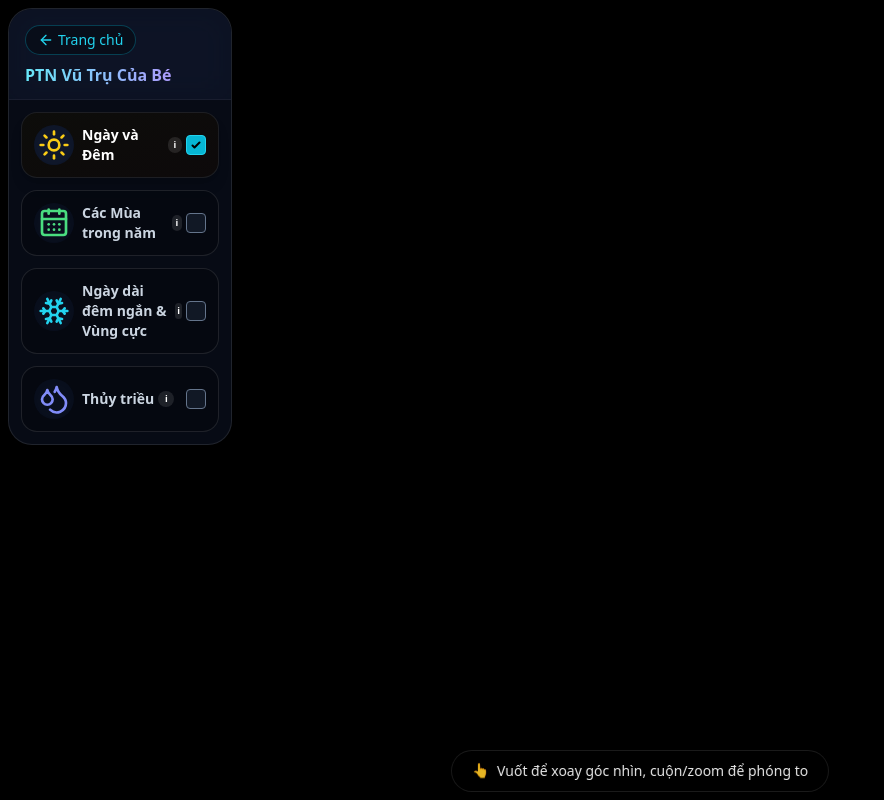
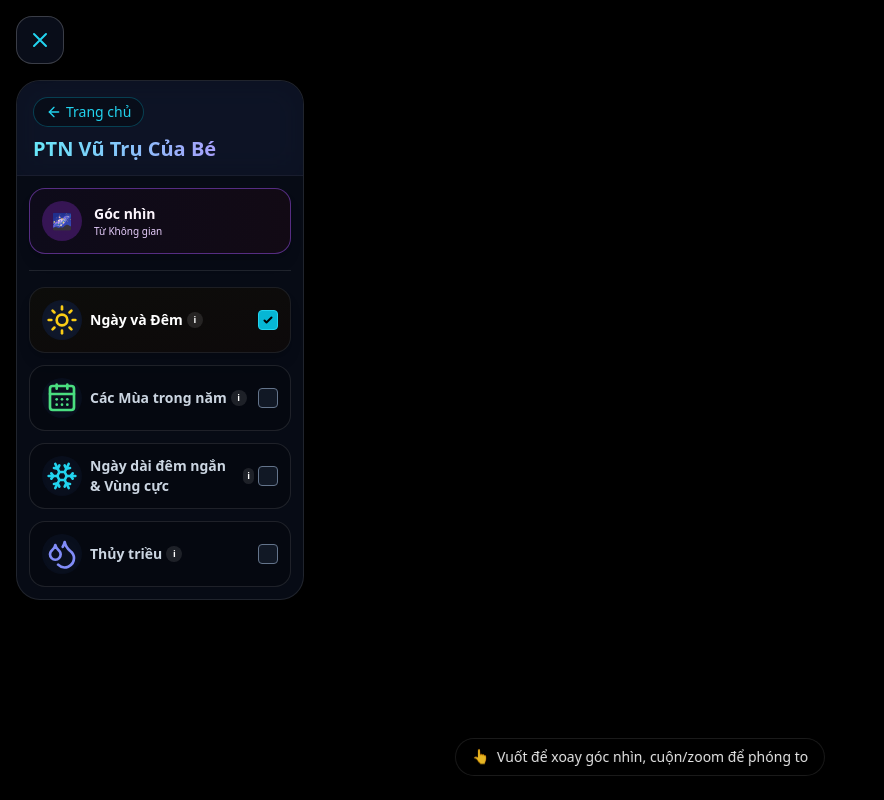
Before and after one commit to vlhquang/karaoke, a Next.js app in the folder apps/frontend/: page /hien-tuong-khoa-hoc in a window 1280 px wide. Shown: the whole page, without its empty margins (0-884 px from the left). Built offline with nearby package versions, Linux system fonts and the light colour scheme; no server answers.

Commit message:
feat: create space phenomenon simulation page and 3D visualization component

```diff
--- a/apps/frontend/src/app/hien-tuong-khoa-hoc/components/SpaceSimulation.tsx
+++ b/apps/frontend/src/app/hien-tuong-khoa-hoc/components/SpaceSimulation.tsx
@@ -2,7 +2,7 @@
 
 import { useRef, useMemo, useState, useEffect } from "react";
 import { Canvas, useFrame, useLoader } from "@react-three/fiber";
-import { OrbitControls, Stars, Line, Sphere, Text } from "@react-three/drei";
+import { OrbitControls, Stars, Line, Sphere, Text, PerspectiveCamera } from "@react-three/drei";
 import * as THREE from "three";
 import type { SimulationState } from "../page";
 
@@ -25,14 +25,16 @@ const ORBIT_C = Math.sqrt(ORBIT_A * ORBIT_A - ORBIT_B * ORBIT_B); // approx 15.1
 
 interface SpaceSimulationProps {
   simState: SimulationState;
+  viewMode: 'space' | 'surface';
 }
 
-function SolarSystem({ simState }: SpaceSimulationProps) {
+function SolarSystem({ simState, viewMode }: SpaceSimulationProps) {
   const earthGroupRef = useRef<THREE.Group>(null);
   const earthMeshRef = useRef<THREE.Mesh>(null);
   const moonGroupRef = useRef<THREE.Group>(null);
   const waterMeshRef = useRef<THREE.Mesh>(null);
   const seasonTextRef = useRef<any>(null);
+  const surfaceCamRef = useRef<THREE.PerspectiveCamera>(null);
 
   const [earthMap, moonMap] = useLoader(THREE.TextureLoader, [EARTH_TEX, MOON_TEX]);
   const [userLocation, setUserLocation] = useState<{lat: number, lng: number} | null>(null);
@@ -64,7 +66,14 @@ function SolarSystem({ simState }: SpaceSimulationProps) {
 
   useFrame((state, delta) => {
     if (simState.dayNight && earthMeshRef.current) {
-      earthMeshRef.current.rotation.y += delta * 0.5;
+      let speedMult = 1.0;
+      if (viewMode === 'space' && earthGroupRef.current) {
+        const distance = state.camera.position.distanceTo(earthGroupRef.current.position);
+        speedMult = Math.max(0.1, Math.min(1.0, (distance - 3) / 17));
+      } else if (viewMode === 'surface') {
+        speedMult = 0.05; // Very slow to observe sunrise/sunset
+      }
+      earthMeshRef.current.rotation.y += delta * 0.5 * speedMult;
     }
 
     if (earthGroupRef.current) {
@@ -131,6 +140,11 @@ function SolarSystem({ simState }: SpaceSimulationProps) {
         waterMeshRef.current.scale.set(1.15, 1.02, 1.02);
       }
     }
+
+    if (viewMode === 'surface' && surfaceCamRef.current) {
+      surfaceCamRef.current.rotation.x = THREE.MathUtils.lerp(surfaceCamRef.current.rotation.x, Math.PI/2 - state.pointer.y * 1.5, 0.1);
+      surfaceCamRef.current.rotation.y = THREE.MathUtils.lerp(surfaceCamRef.current.rotation.y, -state.pointer.x * Math.PI, 0.1);
+    }
   });
 
   return (
@@ -140,12 +154,15 @@ function SolarSystem({ simState }: SpaceSimulationProps) {
         <meshBasicMaterial color="#ffdd44" />
         <PointLight color="#ffffff" intensity={500} distance={200} decay={1.5} />
       </mesh>
+
+      {viewMode === 'space' && (
         <Text position={[0, 4, 0]} fontSize={1} color="#ffaa00" anchorX="center" anchorY="middle">
           Mặt Trời
         </Text>
+      )}
 
       {/* Earth Orbit Path & Season Labels */}
-      {simState.seasons && (
+      {simState.seasons && viewMode === 'space' && (
         <group>
           <Line points={orbitPoints} color="rgba(255, 255, 255, 0.3)" lineWidth={1.5} />
           {/* North pole points towards Sun at +X. So +X is Northern Summer (Hạ Chí) */}
@@ -160,7 +177,7 @@ function SolarSystem({ simState }: SpaceSimulationProps) {
       <group ref={earthGroupRef} position={[ORBIT_A + ORBIT_C, 0, 0]}>
 
         {/* Earth Axis Line */}
-        {(simState.seasons || simState.polar) && (
+        {(simState.seasons || simState.polar) && viewMode === 'space' && (
           <Line
             points={[new THREE.Vector3(0, -EARTH_RADIUS - 1.5, 0), new THREE.Vector3(0, EARTH_RADIUS + 1.5, 0)]}
             color="#ff0055"
@@ -177,25 +194,36 @@ function SolarSystem({ simState }: SpaceSimulationProps) {
           {simState.dayNight && userLocation && (
             <group rotation={[0, (userLocation.lng * Math.PI) / 180, 0]}>
               <group rotation={[(90 - userLocation.lat) * Math.PI / 180, 0, 0]}>
+
+                {viewMode === 'space' ? (
+                  <>
                     <mesh position={[0, EARTH_RADIUS + 0.1, 0]}>
                       <coneGeometry args={[0.1, 0.3, 16]} />
                       <meshBasicMaterial color="#ff0000" />
                     </mesh>
-                <Text position={[0, EARTH_RADIUS + 0.5, 0]} fontSize={0.4} color="#ff0000" rotation={[-Math.PI/2, 0, 0]}>
-                  Nhà của bé
-                </Text>
-                {/* Local Season Text */}
                     {simState.seasons && (
                       <Text ref={seasonTextRef} position={[0, EARTH_RADIUS + 1.0, 0]} fontSize={0.5} color="#00ff00" rotation={[-Math.PI/2, 0, 0]}>
                         Mùa
                       </Text>
+                    )}
+                  </>
+                ) : (
+                  <PerspectiveCamera
+                    ref={surfaceCamRef}
+                    makeDefault
+                    position={[0, EARTH_RADIUS + 0.05, 0]}
+                    rotation={[Math.PI/2, 0, 0]}
+                    fov={80}
+                    near={0.01}
+                    far={1000}
+                  />
                 )}
               </group>
             </group>
           )}
 
           {/* Polar Regions Highlight */}
-          {simState.polar && (
+          {simState.polar && viewMode === 'space' && (
             <>
               {/* Arctic Circle (~66.5° N) */}
               <group rotation={[(90 - 66.5) * Math.PI / 180, 0, 0]}>
@@ -233,16 +261,18 @@ function SolarSystem({ simState }: SpaceSimulationProps) {
               <sphereGeometry args={[MOON_RADIUS, 32, 32]} />
               <meshStandardMaterial map={moonMap} roughness={0.9} metalness={0.1} />
             </mesh>
+            {viewMode === 'space' && (
               <Text position={[0, 1, 0]} fontSize={0.5} color="#cccccc" anchorX="center" anchorY="middle">
                 Mặt Trăng
               </Text>
+            )}
           </group>
         )}
 
       </group>
 
       {/* OrbitControls injected from parent */}
-      <OrbitControlsHelper controlsRef={controlsRef} />
+      {viewMode === 'space' && <OrbitControlsHelper controlsRef={controlsRef} />}
     </>
   );
 }
@@ -266,7 +296,7 @@ function PointLight({ color, intensity, distance, decay }: any) {
   return <pointLight color={color} intensity={intensity} distance={distance} decay={decay} castShadow shadow-mapSize={[2048, 2048]} />;
 }
 
-export default function SpaceSimulation({ simState }: SpaceSimulationProps) {
+export default function SpaceSimulation({ simState, viewMode }: SpaceSimulationProps) {
   return (
     <Canvas shadows camera={{ position: [ORBIT_A + ORBIT_C, 5, 10], fov: 45 }}>
       <color attach="background" args={["#020205"]} />
@@ -276,7 +306,7 @@ export default function SpaceSimulation({ simState }: SpaceSimulationProps) {
 
       <Stars radius={100} depth={50} count={5000} factor={4} saturation={0} fade speed={1} />
 
-      <SolarSystem simState={simState} />
+      <SolarSystem simState={simState} viewMode={viewMode} />
     </Canvas>
   );
 }
--- a/apps/frontend/src/app/hien-tuong-khoa-hoc/page.tsx
+++ b/apps/frontend/src/app/hien-tuong-khoa-hoc/page.tsx
@@ -69,6 +69,8 @@ export default function SpaceLabPage() {
   ];
 
   const [activeHint, setActiveHint] = useState<keyof SimulationState | null>(null);
+  const [isPanelOpen, setIsPanelOpen] = useState(true);
+  const [viewMode, setViewMode] = useState<'space' | 'surface'>('space');
 
   const toggleHint = (e: React.MouseEvent, id: keyof SimulationState) => {
     e.stopPropagation();
@@ -80,21 +82,57 @@ export default function SpaceLabPage() {
 
       {/* 3D Simulation Canvas - Full Screen */}
       <div className="absolute inset-0 z-0">
-        <SpaceSimulation simState={simState} />
+        <SpaceSimulation simState={simState} viewMode={viewMode} />
       </div>
 
-      {/* Floating Control Panel - Responsive for Mobile Landscape */}
-      <div className="absolute top-2 left-2 landscape:top-2 landscape:left-2 md:top-4 md:left-4 z-10 w-64 landscape:w-56 md:w-72 max-h-[calc(100vh-1rem)] md:max-h-[calc(100vh-2rem)] flex flex-col bg-slate-900/50 backdrop-blur-md border border-white/10 rounded-2xl md:rounded-3xl shadow-2xl overflow-y-auto">
+      {/* Floating Buttons Group (Top Left) */}
+      <div className="absolute top-4 left-4 z-20 flex flex-col gap-3">
+        {/* Toggle Panel Button */}
+        <button
+          onClick={() => setIsPanelOpen(!isPanelOpen)}
+          className="w-12 h-12 bg-slate-900/60 backdrop-blur-md border border-white/20 rounded-2xl flex items-center justify-center text-cyan-400 hover:text-white hover:bg-slate-800/80 transition-all shadow-lg"
+        >
+          {isPanelOpen ? (
+            <svg className="w-6 h-6" fill="none" viewBox="0 0 24 24" stroke="currentColor"><path strokeLinecap="round" strokeLinejoin="round" strokeWidth={2} d="M6 18L18 6M6 6l12 12" /></svg>
+          ) : (
+            <svg className="w-6 h-6" fill="none" viewBox="0 0 24 24" stroke="currentColor"><path strokeLinecap="round" strokeLinejoin="round" strokeWidth={2} d="M4 6h16M4 12h16M4 18h16" /></svg>
+          )}
+        </button>
+      </div>
+
+      {/* Floating Control Panel */}
+      <div className={`absolute top-20 left-4 z-10 w-64 md:w-72 max-h-[calc(100vh-6rem)] flex flex-col bg-slate-900/50 backdrop-blur-md border border-white/10 rounded-2xl md:rounded-3xl shadow-2xl overflow-y-auto transition-all duration-300 origin-top-left ${
+        isPanelOpen ? "scale-100 opacity-100" : "scale-90 opacity-0 pointer-events-none"
+      }`}>
         <div className="p-3 md:p-4 pb-2 md:pb-3 sticky top-0 bg-slate-900/60 backdrop-blur-lg z-20 border-b border-white/5">
           <Link href="/" className="inline-flex items-center text-cyan-400 hover:text-cyan-300 transition-colors mb-1 md:mb-2 text-xs md:text-sm font-medium bg-black/30 px-2 py-0.5 md:px-3 md:py-1 rounded-full border border-cyan-500/30">
             <ArrowLeft className="w-3 h-3 md:w-4 md:h-4 mr-1" /> Trang chủ
           </Link>
-          <h1 className="text-lg landscape:text-base md:text-xl font-extrabold text-transparent bg-clip-text bg-gradient-to-r from-cyan-300 to-purple-400 leading-tight">
+          <h1 className="text-lg md:text-xl font-extrabold text-transparent bg-clip-text bg-gradient-to-r from-cyan-300 to-purple-400 leading-tight">
             PTN Vũ Trụ Của Bé
           </h1>
         </div>
 
         <div className="p-2 md:p-3 flex flex-col gap-2 md:gap-3">
+          {/* View Mode Toggle */}
+          <div
+            onClick={() => setViewMode(prev => prev === 'space' ? 'surface' : 'space')}
+            className="relative overflow-hidden rounded-xl md:rounded-2xl cursor-pointer transition-all duration-300 border border-purple-500/50 bg-black/40 hover:bg-black/60 shadow-lg p-2 md:p-3 flex items-center gap-3"
+          >
+            <div className="absolute inset-0 bg-gradient-to-r from-purple-500/20 to-pink-500/20 opacity-30"></div>
+            <div className="w-8 h-8 md:w-10 md:h-10 rounded-full flex items-center justify-center bg-purple-900/50 text-white shrink-0">
+              {viewMode === 'space' ? "🌌" : "🌍"}
+            </div>
+            <div className="flex-1">
+              <h2 className="text-xs md:text-sm font-bold text-white">Góc nhìn</h2>
+              <p className="text-[10px] text-purple-200">
+                {viewMode === 'space' ? "Từ Không gian" : "Từ Mặt đất (GPS)"}
+              </p>
+            </div>
+          </div>
+
+          <div className="h-px w-full bg-white/10 my-1"></div>
+
           {modules.map((mod) => {
             const isActive = simState[mod.id];
             const isHintOpen = activeHint === mod.id;
@@ -116,7 +154,6 @@ export default function SpaceLabPage() {
                       <div className={`w-8 h-8 md:w-10 md:h-10 rounded-full flex items-center justify-center transition-colors shadow-inner ${
                         isActive ? "bg-slate-900" : "bg-slate-900/50"
                       }`}>
-                        {/* Smaller icon on landscape/mobile */}
                         <div className="scale-75 md:scale-100">{mod.icon}</div>
                       </div>
                     </div>
@@ -146,7 +183,6 @@ export default function SpaceLabPage() {
                     </div>
                   </div>
 
-                  {/* Hint Dropdown */}
                   {isHintOpen && (
                     <div className="mt-2 p-2 bg-black/40 rounded-lg border border-white/5" onClick={(e) => e.stopPropagation()}>
                       <p className="text-[10px] md:text-xs leading-relaxed text-cyan-100">
@@ -162,8 +198,9 @@ export default function SpaceLabPage() {
       </div>
 
       {/* Instruction overlay */}
-      <div className="absolute bottom-2 landscape:bottom-2 md:bottom-6 left-1/2 transform -translate-x-1/2 pointer-events-none bg-black/40 backdrop-blur-md px-3 py-1.5 md:px-5 md:py-2.5 rounded-full border border-white/10 text-white/90 text-[10px] md:text-sm flex items-center gap-2 shadow-xl whitespace-nowrap">
-        <span className="animate-bounce">👆</span> Vuốt để xoay góc nhìn, cuộn/zoom để phóng to
+      <div className="absolute bottom-4 md:bottom-6 left-1/2 transform -translate-x-1/2 pointer-events-none bg-black/40 backdrop-blur-md px-4 py-2 rounded-full border border-white/10 text-white/90 text-[10px] md:text-sm flex items-center gap-2 shadow-xl whitespace-nowrap">
+        <span className="animate-bounce">👆</span>
+        {viewMode === 'space' ? "Vuốt để xoay góc nhìn, cuộn/zoom để phóng to" : "Di chuột/ngón tay để nhìn quanh bầu trời"}
       </div>
     </div>
   );
```
Lines whose indentation alone changed are shown as unchanged.
